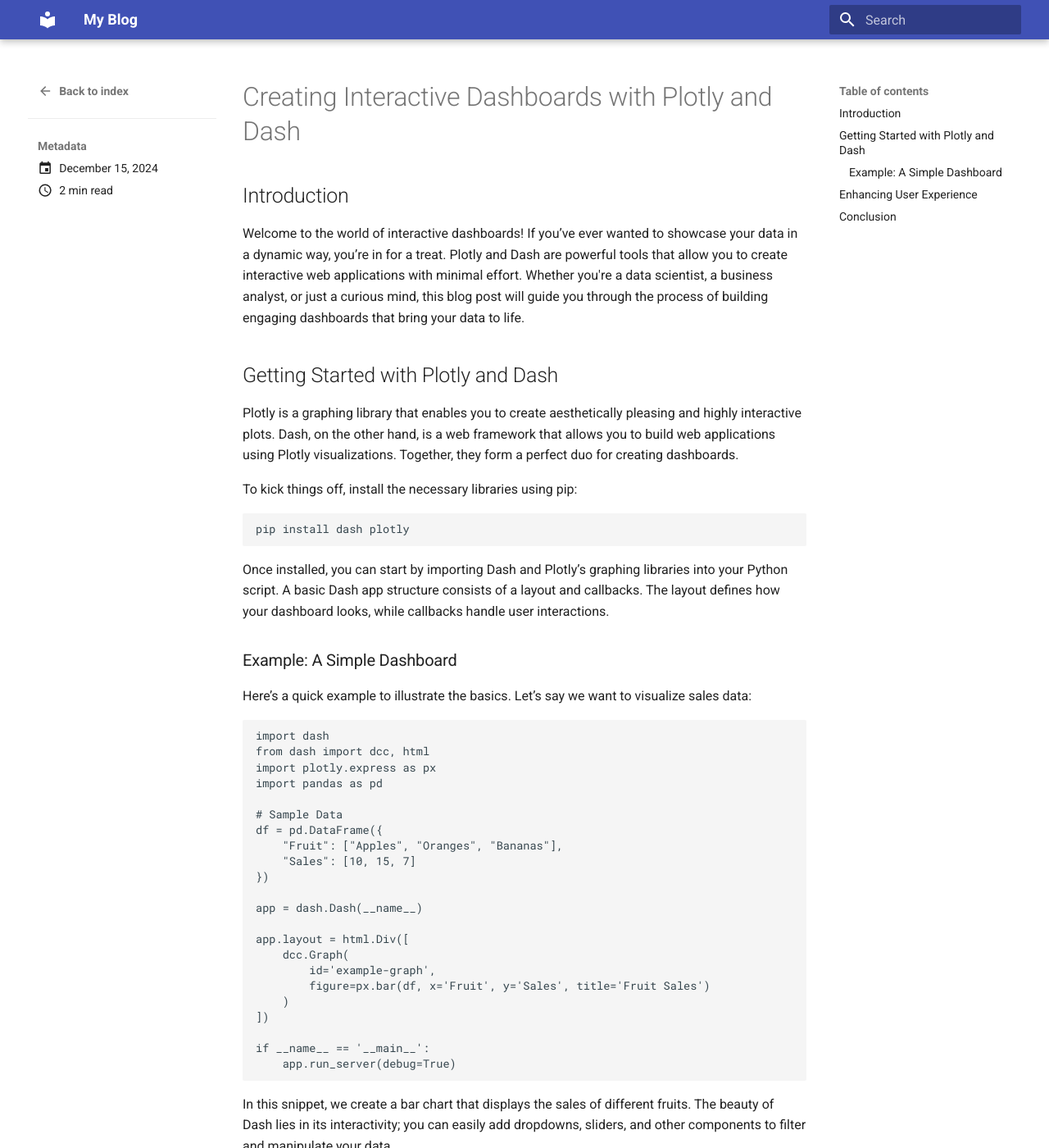
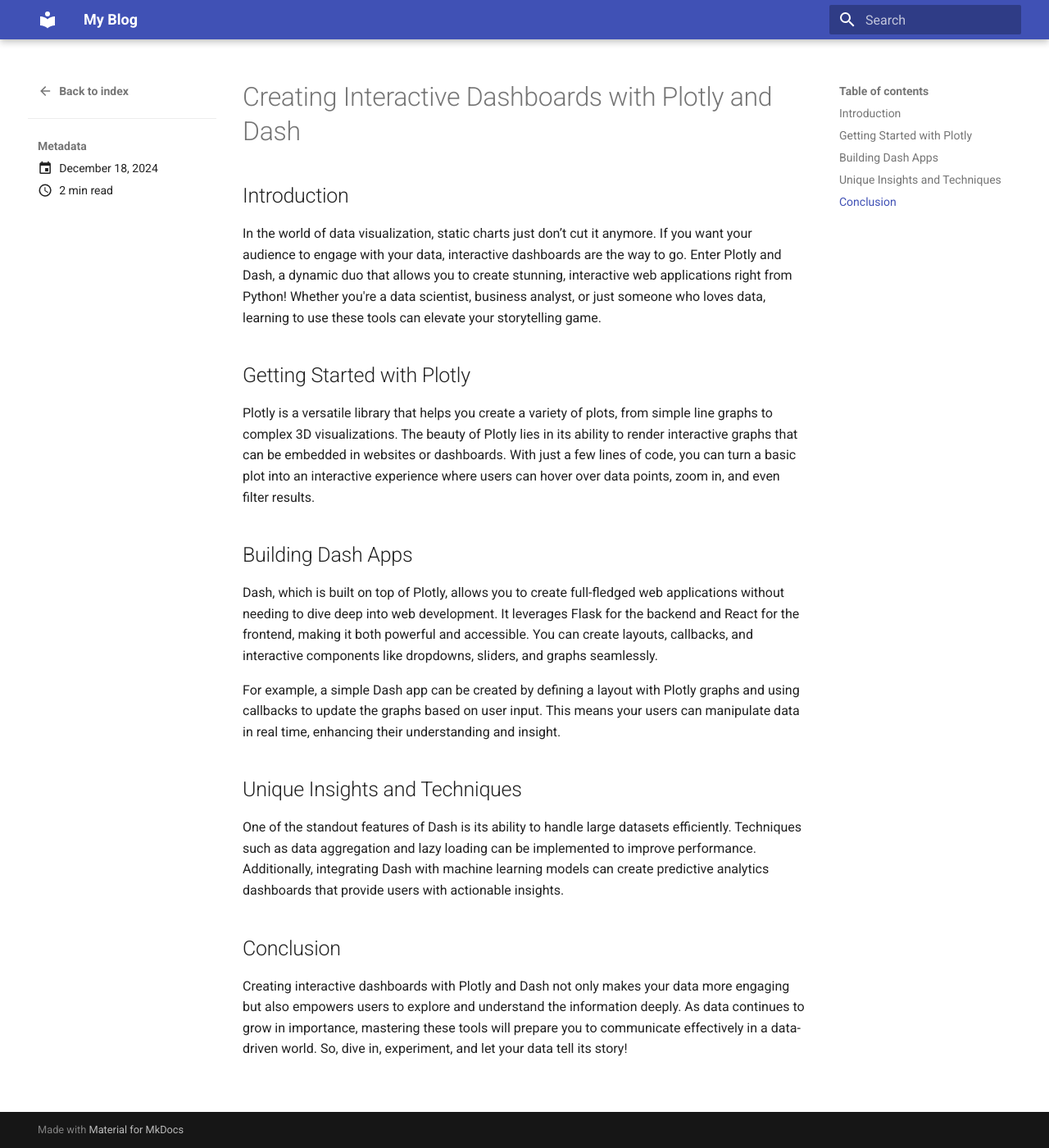
Before and after one commit to MateuszNowakowski2024/test_projekt, an MkDocs documentation site: the page built from docs/blog/posts/creating-interactive-dashboards-with-plotly-and-dash.md, in a window 1280 px wide and 1400 px high. Shown: the whole window at 82% size. Built offline with MkDocs 1.6.1 and Material for MkDocs 9.7.7, drawn with Linux system fonts in a browser that asks for light colours; some of the changed text lies outside the part shown.

Commit message:
Automated blog post - 2024-12-18

````diff
--- a/docs/blog/posts/creating-interactive-dashboards-with-plotly-and-dash.md
+++ b/docs/blog/posts/creating-interactive-dashboards-with-plotly-and-dash.md
@@ -1,5 +1,5 @@
 ---
-date: 2024-12-15
+date: 2024-12-18
 title: Creating Interactive Dashboards with Plotly and Dash
 ---
 
@@ -7,56 +7,23 @@ title: Creating Interactive Dashboards with Plotly and Dash
 
 ## Introduction
 
-Welcome to the world of interactive dashboards! If you’ve ever wanted to showcase your data in a dynamic way, you’re in for a treat. Plotly and Dash are powerful tools that allow you to create interactive web applications with minimal effort. Whether you're a data scientist, a business analyst, or just a curious mind, this blog post will guide you through the process of building engaging dashboards that bring your data to life.
+In the world of data visualization, static charts just don’t cut it anymore. If you want your audience to engage with your data, interactive dashboards are the way to go. Enter Plotly and Dash, a dynamic duo that allows you to create stunning, interactive web applications right from Python! Whether you're a data scientist, business analyst, or just someone who loves data, learning to use these tools can elevate your storytelling game.
 
 <!-- more -->
-## Getting Started with Plotly and Dash
+## Getting Started with Plotly
 
-Plotly is a graphing library that enables you to create aesthetically pleasing and highly interactive plots. Dash, on the other hand, is a web framework that allows you to build web applications using Plotly visualizations. Together, they form a perfect duo for creating dashboards.
+Plotly is a versatile library that helps you create a variety of plots, from simple line graphs to complex 3D visualizations. The beauty of Plotly lies in its ability to render interactive graphs that can be embedded in websites or dashboards. With just a few lines of code, you can turn a basic plot into an interactive experience where users can hover over data points, zoom in, and even filter results.
 
-To kick things off, install the necessary libraries using pip:
+## Building Dash Apps
 
-```bash
-pip install dash plotly
-```
+Dash, which is built on top of Plotly, allows you to create full-fledged web applications without needing to dive deep into web development. It leverages Flask for the backend and React for the frontend, making it both powerful and accessible. You can create layouts, callbacks, and interactive components like dropdowns, sliders, and graphs seamlessly.
 
-Once installed, you can start by importing Dash and Plotly’s graphing libraries into your Python script. A basic Dash app structure consists of a layout and callbacks. The layout defines how your dashboard looks, while callbacks handle user interactions.
+For example, a simple Dash app can be created by defining a layout with Plotly graphs and using callbacks to update the graphs based on user input. This means your users can manipulate data in real time, enhancing their understanding and insight.
 
-### Example: A Simple Dashboard
+## Unique Insights and Techniques
 
-Here’s a quick example to illustrate the basics. Let’s say we want to visualize sales data:
-
-```python
-import dash
-from dash import dcc, html
-import plotly.express as px
-import pandas as pd
-
-# Sample Data
-df = pd.DataFrame({
-    "Fruit": ["Apples", "Oranges", "Bananas"],
-    "Sales": [10, 15, 7]
-})
-
-app = dash.Dash(__name__)
-
-app.layout = html.Div([
-    dcc.Graph(
-        id='example-graph',
-        figure=px.bar(df, x='Fruit', y='Sales', title='Fruit Sales')
-    )
-])
-
-if __name__ == '__main__':
-    app.run_server(debug=True)
-```
-
-In this snippet, we create a bar chart that displays the sales of different fruits. The beauty of Dash lies in its interactivity; you can easily add dropdowns, sliders, and other components to filter and manipulate your data.
-
-## Enhancing User Experience
-
-To make your dashboard more user-friendly, consider integrating callbacks that respond to user inputs. For instance, a dropdown menu could allow users to select different datasets or filter the data displayed in your plots. This aligns perfectly with the recent emphasis on data democratization, where making data accessible and understandable is key. As highlighted in the recent article on generative AI and data hygiene, ensuring clean data is critical before deploying visualizations.
+One of the standout features of Dash is its ability to handle large datasets efficiently. Techniques such as data aggregation and lazy loading can be implemented to improve performance. Additionally, integrating Dash with machine learning models can create predictive analytics dashboards that provide users with actionable insights.
 
 ## Conclusion
 
-Creating interactive dashboards with Plotly and Dash is not only a fun experience but also a valuable skill in a data-driven world. By leveraging the power of these tools, you can present your findings in a way that engages stakeholders and informs decision-making. As we move towards a future where data plays an even greater role in business and governance, mastering these tools will be essential. So, roll up your sleeves, dive into your data, and start building those dashboards! Happy coding!
+Creating interactive dashboards with Plotly and Dash not only makes your data more engaging but also empowers users to explore and understand the information deeply. As data continues to grow in importance, mastering these tools will prepare you to communicate effectively in a data-driven world. So, dive in, experiment, and let your data tell its story!
````
